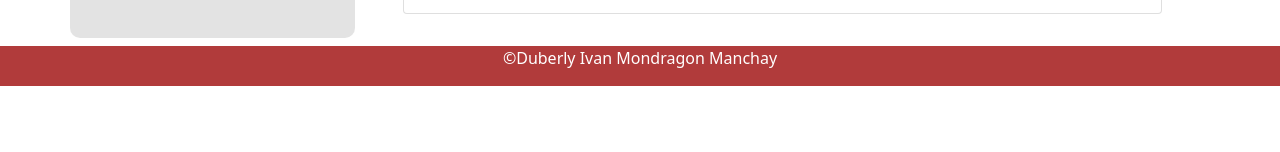
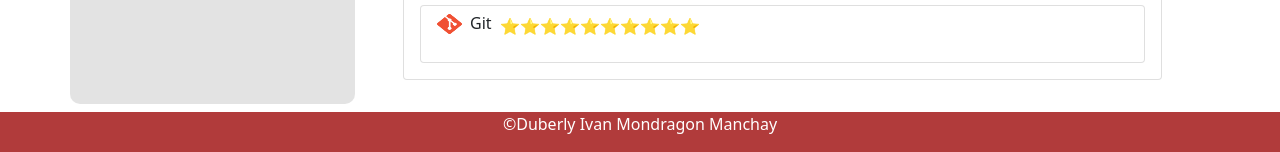
Before and after one commit to Duberly2004/mi-cv, a plain HTML site: page index.html in a window 1280 px wide. Shown: the part 1095-1247 px from the top of the page. Before the commit the page ends 1181 px from the top, so only its background shows below. Drawn offline with nearby package versions, Linux system fonts and the light colour scheme.

Commit message:
add img git

```diff
--- a/index.html
+++ b/index.html
@@ -144,6 +144,15 @@
                                   </div>
                                 </div>
                               </div>
+                              <div class="col">
+                                <div class="card p-2 text-center">
+                                  <div class="container m-auto w-100 d-md-flex">
+                                    <img style="height: 20px ;max-width: 25px ;  " src="img/git.png" class="card-img-top" alt="...">
+                                    <h6 class="card-title px-2">Git</h6>
+                                    <p>⭐⭐⭐⭐⭐⭐⭐⭐⭐⭐</p>
+                                  </div>
+                                </div>
+                              </div>
                           </div>
                     </div>
                 </div>
```
Also changed, not shown: img/git.png (added).
